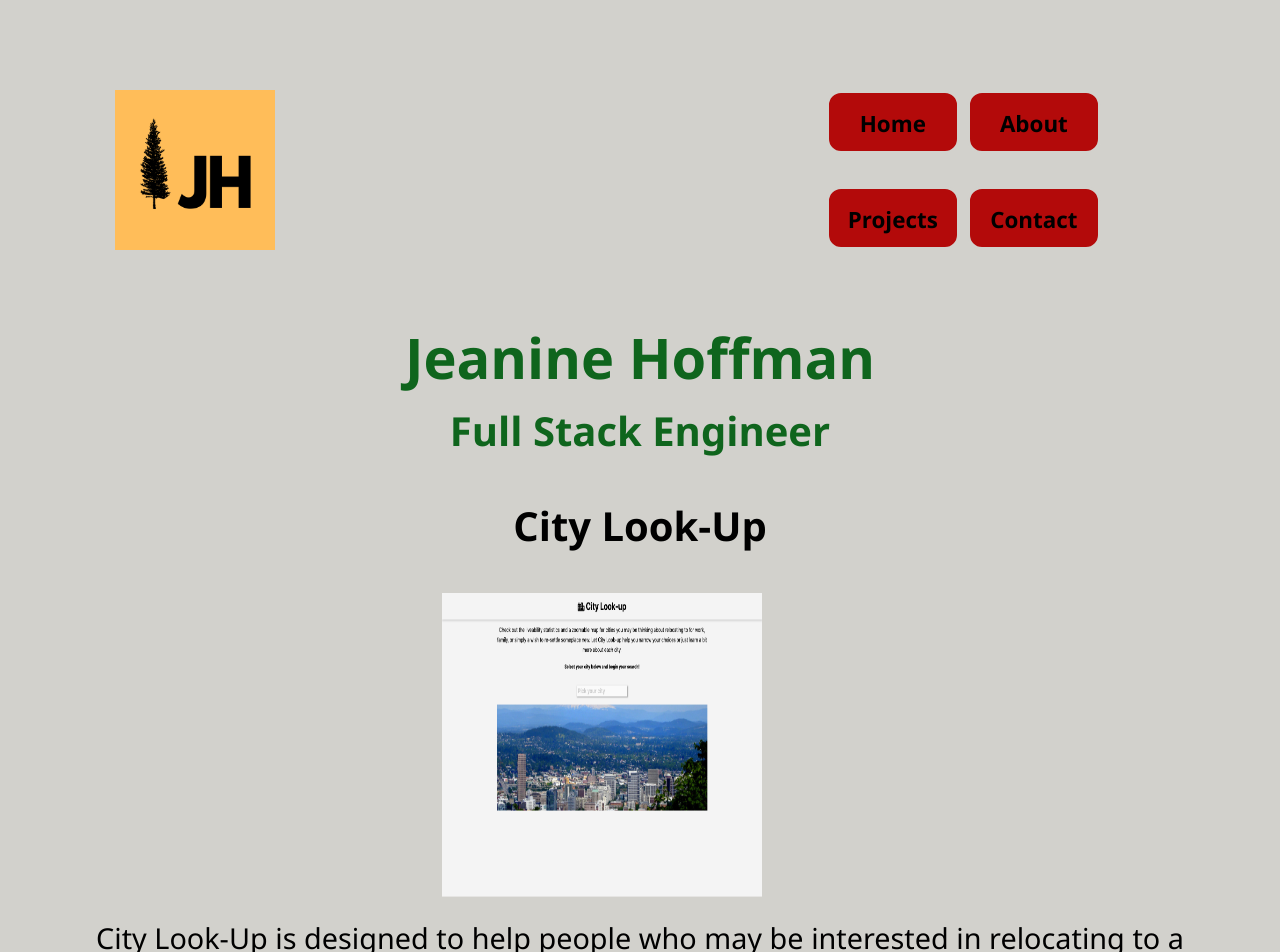
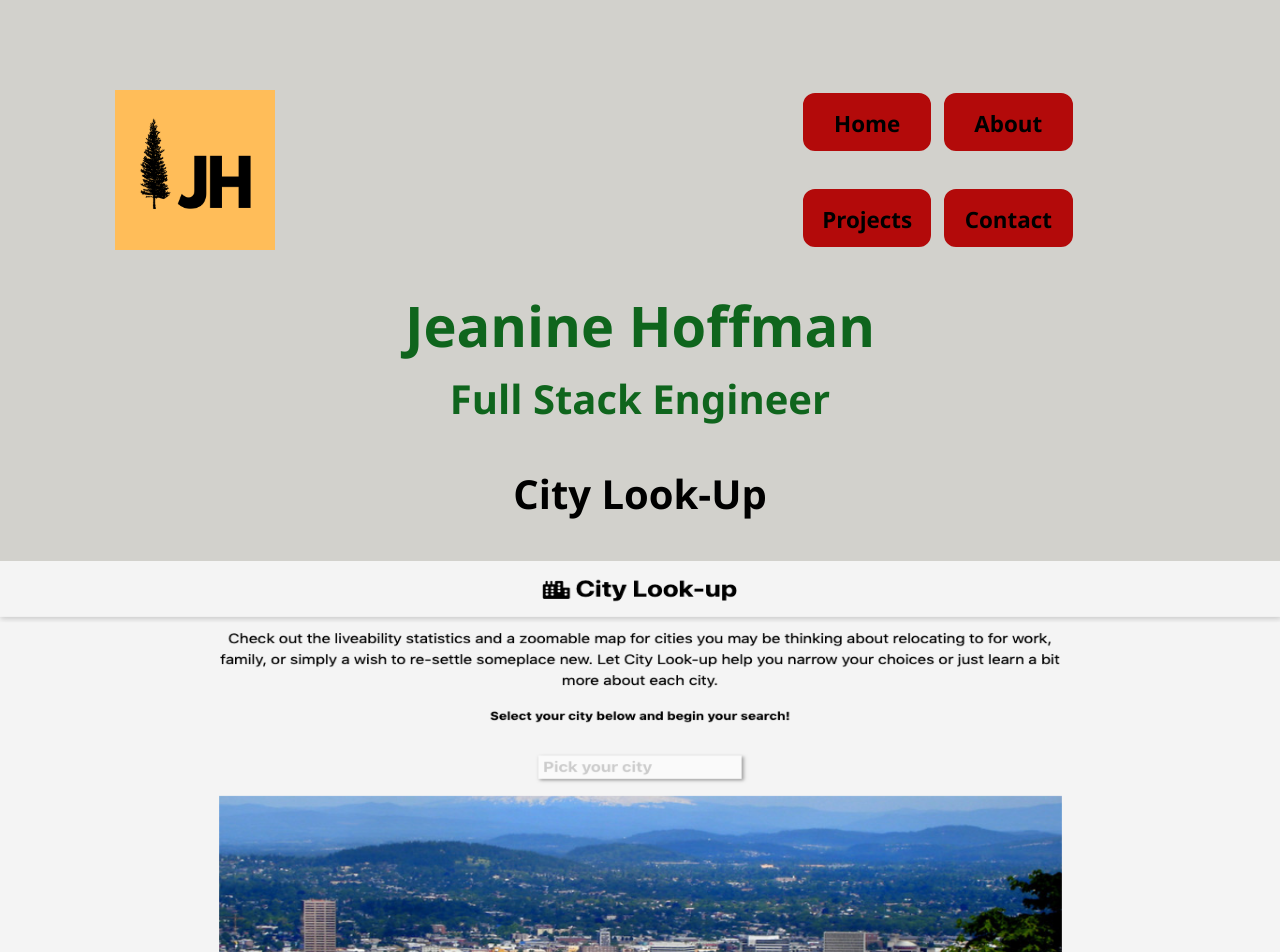
Before and after one commit to JeanineHoffman/react-portfolio, a React (Create React App) app: page /projects in a window 1280 px wide. Shown: the top 952 px of the page. Built offline with nearby package versions, Linux system fonts and the light colour scheme.

Commit message:
new revision for thinkful

```diff
--- a/src/App.css
+++ b/src/App.css
@@ -54,11 +54,12 @@
   }
 
   .navBar {
+    position: absolute;
     display: grid;
     grid-template-columns: 1fr 1fr;
     grid-template-rows: 3em 3em;
     grid-column-gap: 2.5%;
-    margin-left: 15%;
+    margin-left: 8rem;
   }
 
   .navBtn {
@@ -229,9 +230,9 @@
   }
 
   .projimg {
-    height: 7rem;
-    width: 8rem;
-    margin-left: 30%;
+    height: 24rem;
+    width: 100vw;
+
   }
 
   .proj1 {
@@ -315,13 +316,22 @@
   /* End Project Styles */
 
   /* Begin media query styles */
-
+  @media screen and (min-width: 360px) {
+    .navBar {
+      margin-left: 10rem;
+    }
+  }
+  @media screen and (min-width: 375px) {
+    .navBar {
+      margin-left: 12rem;
+    }
+  }
   @media screen and (min-width: 411px) {
     .navWrapper {
       width: 95%;
     }
     .navBar {
-      margin-left: 25%;
+      margin-left: 14rem;
     }
     .projTitle1 {
       text-align: center;
@@ -333,9 +343,8 @@
       text-align: center;
     }
     .projimg {
-      height: 9rem;
-      width: 10rem;
-      margin-left: 30%;
+      height: 34rem;
+
     }
     .btnWrap {
       margin-left: 10%;
@@ -359,7 +368,7 @@
       width: 80%;
     }
     .navBar {
-      margin-left: 60%;
+      margin-left: 32rem;
     }
     .AdamsQuote {
       font-size: 1.5rem;
@@ -415,9 +424,8 @@
       text-align: center;
     }
     .projimg {
-      height: 10rem;
-      width: 11rem;
-      margin-left: 36%;
+      height: 40rem;
+
     }
   }
 
@@ -426,7 +434,7 @@
       width: 80%;
     }
     .navBar {
-      margin-left: 70%;
+      margin-left: 75%;
     }
     .AdamsQuote {
       width: 70%;
@@ -482,9 +490,8 @@
       text-align: center;
     }
     .projimg {
-      height: 12rem;
-      width: 13rem;
-      margin-left: 40%;
+      height: 36rem;
+
     }
     .proj1 {
       font-size: 1.8rem;
@@ -562,9 +569,8 @@
       text-align: center;
     }
     .projimg {
-      height: 10rem;
-      width: 11rem;
-      margin-left: 44%;
+      height: 34rem;
+
     }
     .trybtn {
       height: 3em;
@@ -593,7 +599,7 @@
     .navBar {
       grid-template-columns: 1fr 1fr;
       grid-template-rows: 6em 6em;
-      margin-left: 25rem;
+      margin-left: 44rem;
     }
 
     .navBtn {
@@ -633,9 +639,7 @@
         text-align: center;
       }
        .projimg {
-        height: 19rem;
-        width: 20rem;
-        margin-left: 34.5%;
+        height: 40rem;
       }
       .trybtn {
         height: 3em;
@@ -659,12 +663,12 @@
     }
     @media screen and (min-width: 1180px) {
       .navBar {
-        margin-left: 28rem;
+        margin-left: 50rem;
       }
     }
     @media screen and (min-width: 1323px) {
       .navBar {
-        margin-left: 30rem;
+        margin-left: 58rem;
       }
       .hero {
         height: 18rem;
@@ -675,12 +679,12 @@
     }
     @media screen and (min-width: 1360px) {
       .navBar {
-        margin-left: 35rem;
+        margin-left: 60rem;
       }
     }
     @media screen and (min-width: 1420px) {
       .navBar {
-        margin-left: 45%;
+        margin-left: 62rem;
       }
       .hero {
         height: 20rem;
@@ -696,15 +700,10 @@
   }
     @media screen and (min-width: 2120px) {
       .navBar {
-        margin-left: 54%;
+        margin-left: 70%;
       }
       .hero {
         height: 35rem;
       }
     }
-
-
-
-
-
   /* End media query styles */
```
